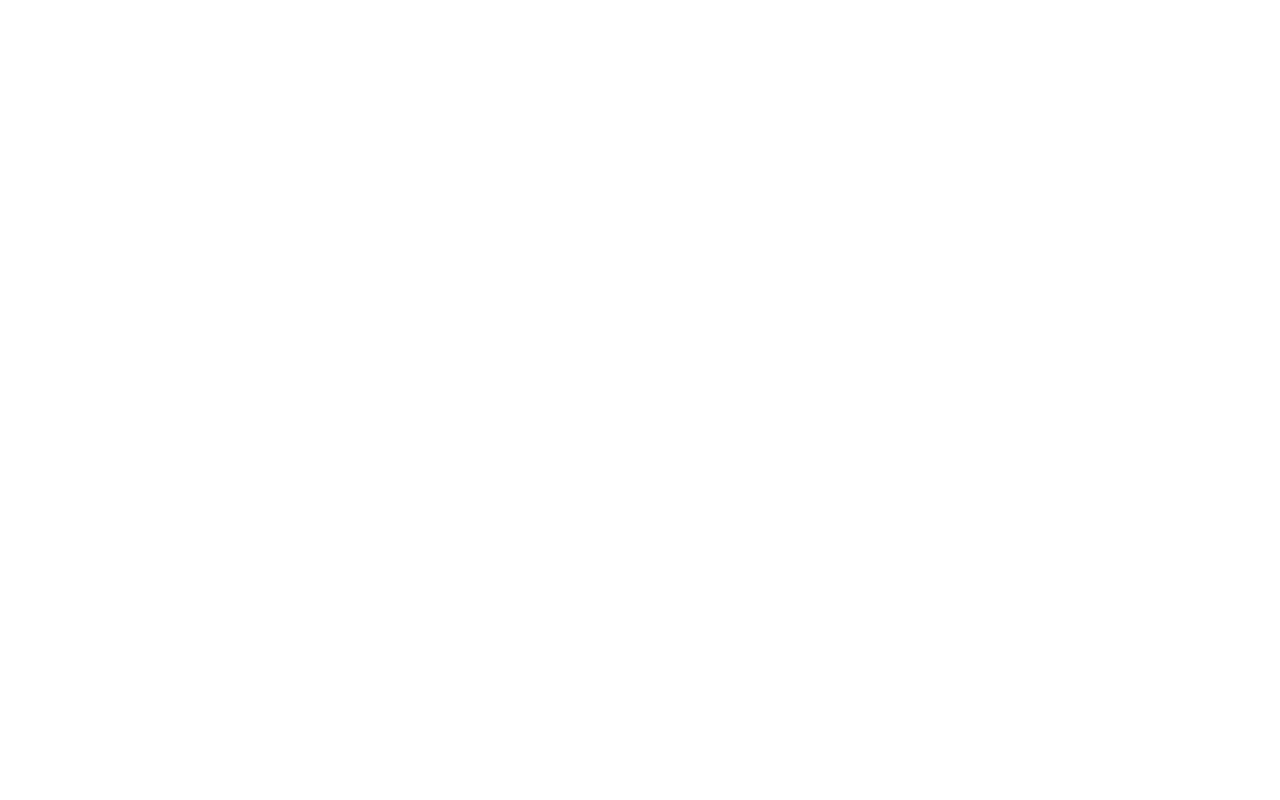
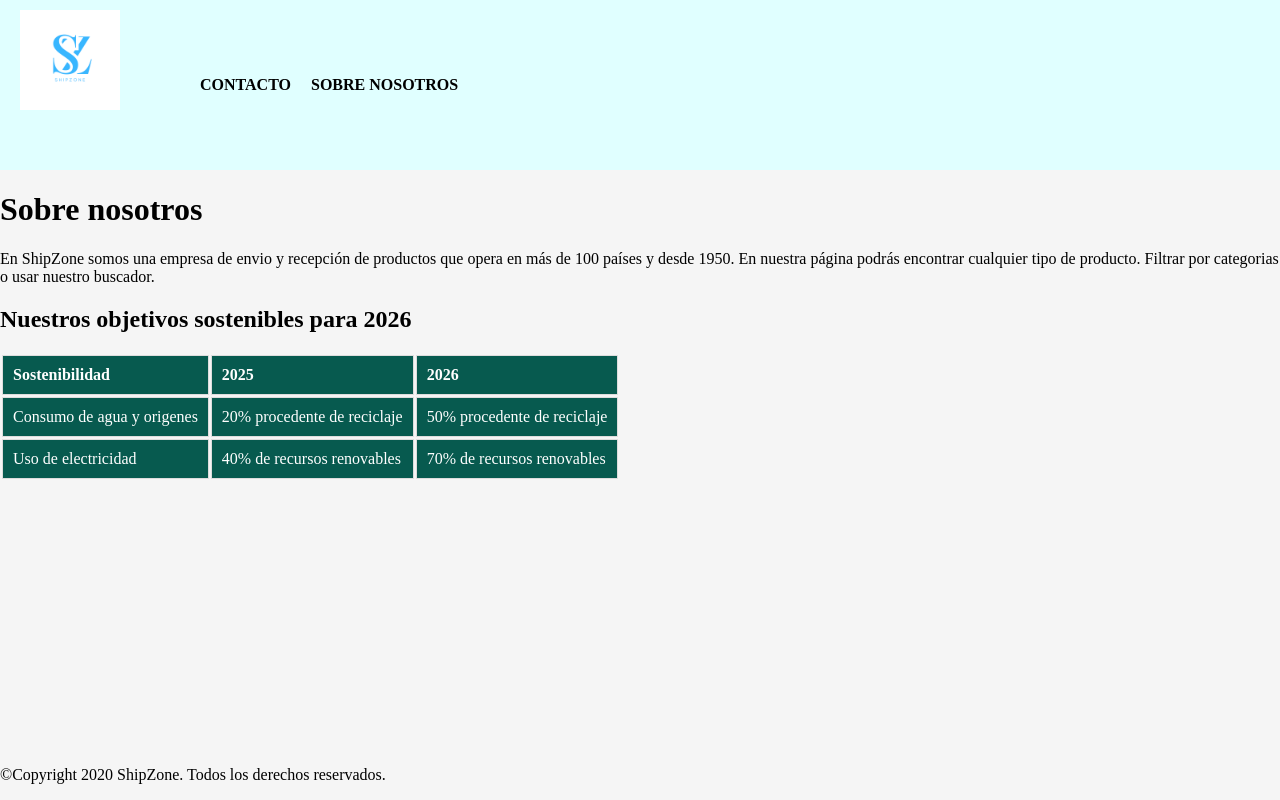
Before and after one commit to Arcesinho/LM-MI-PAGINA-WEB, a plain HTML site: page js/about.html in a window 1280 px wide. Drawn offline with Linux system fonts and the light colour scheme.

Commit message:
Tercer día

```diff
--- a/css/style.css
+++ b/css/style.css
@@ -5,6 +5,13 @@ html, body {
   margin: 0;
   padding: 0;
   background-color:#f5f5f5;
+  /*Esto hace que ocupe siempre el 100%*/
+  min-height: 100vh;
+  display: flex;
+  flex-direction: column;
+}
+main{
+  flex: 1;
 }
 
 /* Aquí redimensionamos el logo de lo que será nuestra "empresa" */
@@ -90,3 +97,17 @@ html, body {
 .boton-descubrir:hover {
   background-color: #11abca;
 }
+
+/* Dentro del sobre nosotros, la tabla de sostenibilidad*/
+
+.table{
+  width: 100%;
+  border-collapse: collapse;
+}
+table th, table td {
+    padding: 10px;
+    text-align: left;
+    border: 1px solid #ddd;
+    background-color: rgb(7, 90, 79);
+    color: white;
+}
--- a/js/about.html
+++ b/js/about.html
@@ -2,7 +2,79 @@
 
 <html>
 
+    <head>
+        <meta charset="UTF-8">
+        <link rel="stylesheet" href="/css/style.css" type="text/css">
+        <title>ShipZone</title>
+    </head>
+    <body>
 
+        <!--Creamos la cabecera de nuestra pagina con el logo, y paginas a las que puede ir-->
+        <header class="header">
+            <div class="logo">
+                <img  src="/img/logo.png">
+            </div>
+
+            <nav class="botones-header">
+                <ul>
+                    <li><a href="contact.html">CONTACTO</a></li>
+                    <li><a href="about.html">SOBRE NOSOTROS</a></li>
+                </ul>
+            </nav>
+        </header>
+        <main>
+            <h1>
+                Sobre nosotros
+            </h1>
+            <p>
+
+                En ShipZone somos una empresa de envio y recepción de productos que opera en más de 100 países y desde 1950.
+                En nuestra página podrás encontrar cualquier tipo de producto.
+                Filtrar por categorias o usar nuestro buscador.
+
+            </p>
+            <h2>Nuestros objetivos sostenibles para 2026</h2>
+            <table>
+                <tr>
+                    <th>
+                        Sostenibilidad
+                    </th>
+                    <th>
+                        2025
+                    </th>
+                    <th>
+                        2026
+                    </th>
+                </tr>
+                <tr>
+                    <td>
+                        Consumo de agua y origenes
+                    </td>
+                    <td>
+                        20% procedente de reciclaje
+                    </td>
+                    <td>
+                        50% procedente de reciclaje
+                    </td>
+                </tr>
+                <tr>
+                    <td>
+                        Uso de electricidad
+                    </td>
+                    <td>
+                        40% de recursos renovables
+                    </td>
+                    <td>
+                        70% de recursos renovables
+                    </td>
+                </tr>
+            </table>
+        </main>
+
+        <footer>
+            <p>©Copyright 2020 ShipZone. Todos los derechos reservados.</p>
+        </footer>
+    </body>
 
 
 </html>
```
Also changed, not shown: js/index.html (+6 -11 lines), 1 other file.
